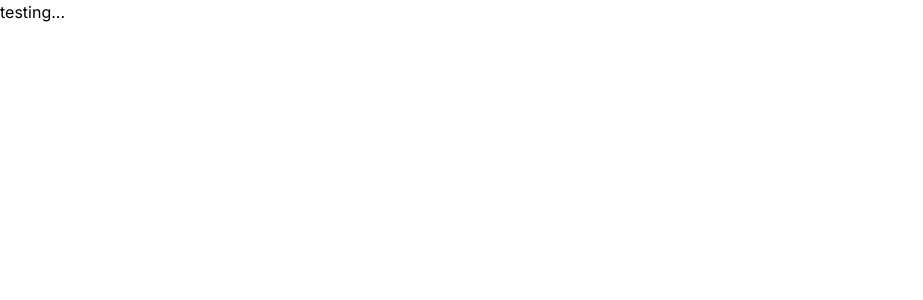
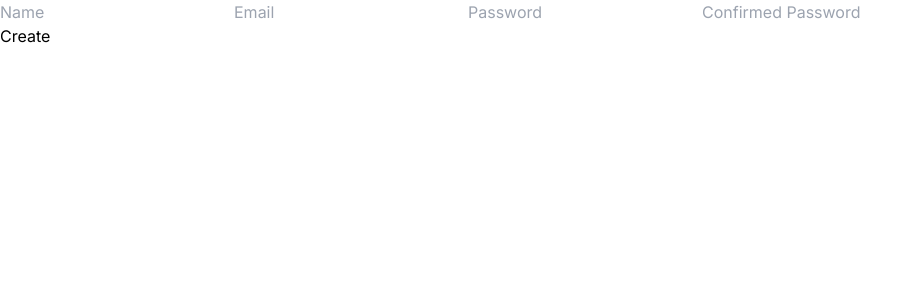
Before and after one commit to vulgo-rnt/form-login, a Next.js app: page /create in a window 1280 px wide. Shown: the top 300 px of the page, without its empty margins (0-923 px from the left). Built offline with nearby package versions, Linux system fonts and the light colour scheme.

Commit message:
feat: created Subscribe

```diff
--- a/app/create/page.tsx
+++ b/app/create/page.tsx
@@ -1,3 +1,34 @@
+"use client";
+
+import { useFormState, useFormStatus } from "react-dom";
+import { createAccount } from "../lib/actions";
+
 export default function Page() {
-  return <div>testing...</div>;
+  const [errorMessage, dispatch] = useFormState(createAccount, undefined);
+
+  return (
+    <form action={dispatch}>
+      <input type="text" name="name" placeholder="Name" required />
+      <input type="email" name="email" placeholder="Email" required />
+      <input type="password" name="password" placeholder="Password" required />
+      <input
+        type="password"
+        name="confirmed_password"
+        placeholder="Confirmed Password"
+        required
+      />
+      <div>{errorMessage && <p>{errorMessage}</p>}</div>
+      <LoginButton />
+    </form>
+  );
 }
+
+function LoginButton() {
+  const { pending } = useFormStatus();
+
+  return (
+    <button aria-disabled={pending} type="submit">
+      Create
+    </button>
+  );
+}
```
